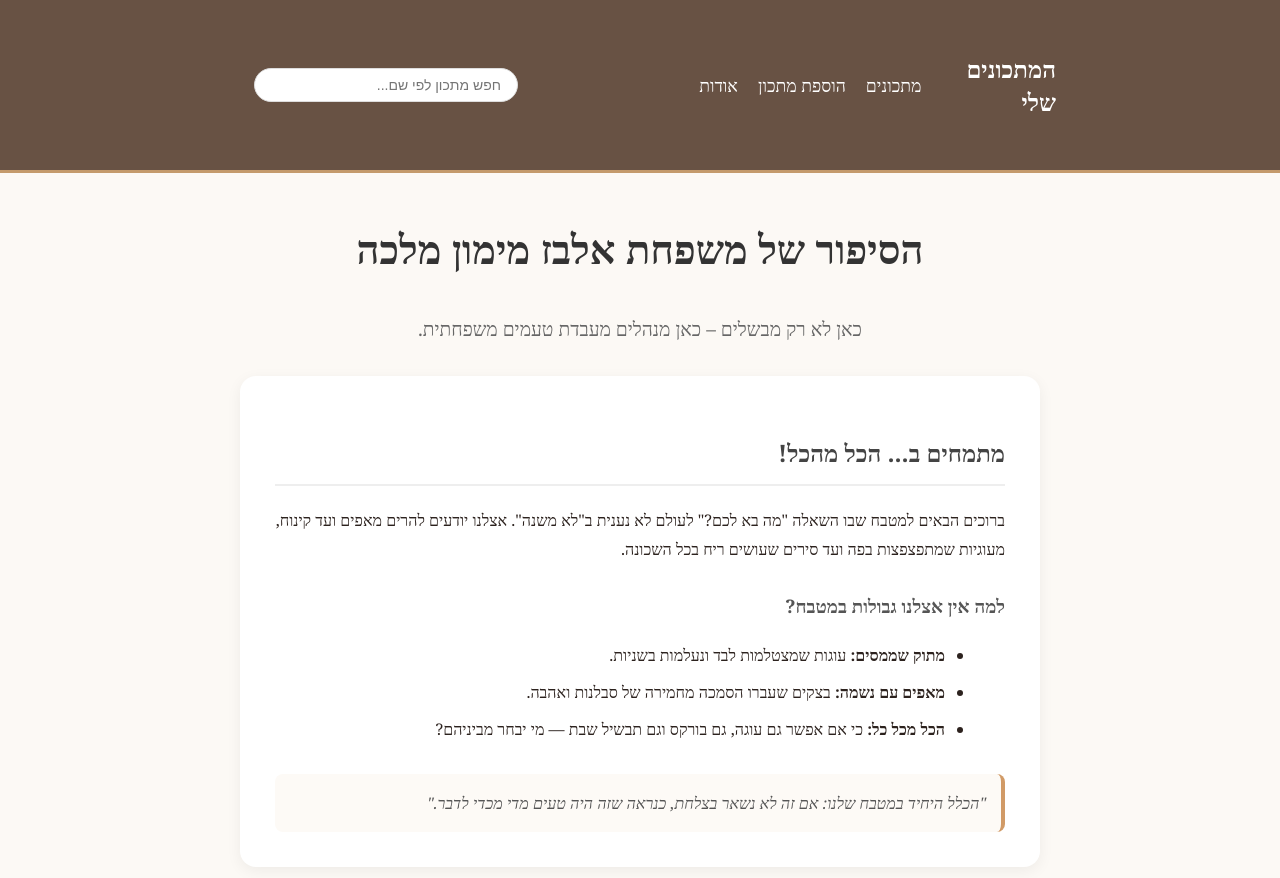
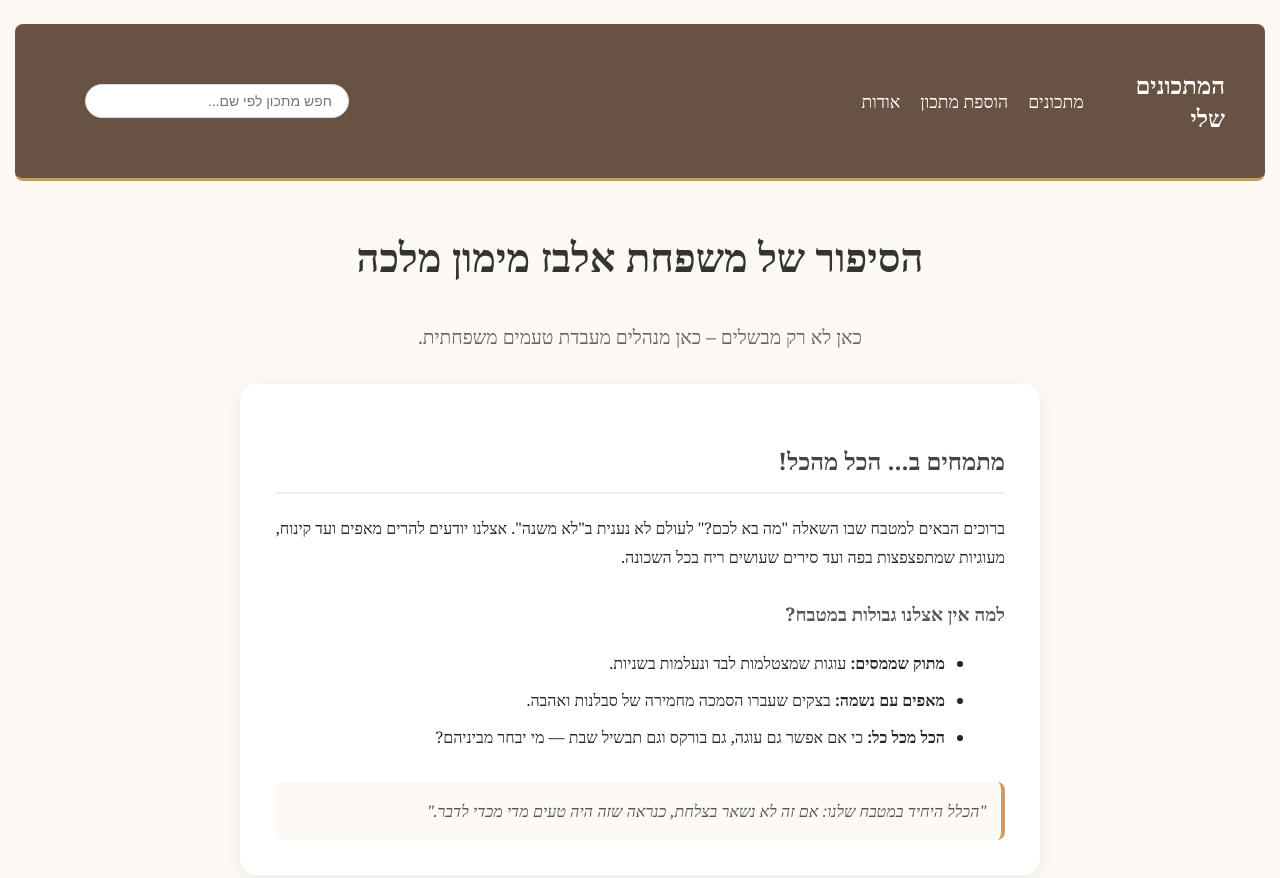
Before and after one commit to Hadas-Codes/family-recipes, a website: page client/about.html in a window 1280 px wide. Shown: the top 878 px of the page. Drawn offline with Linux system fonts and the light colour scheme.

Commit message:
Update header width to match main content grid

```diff
--- a/client/css/style.css
+++ b/client/css/style.css
@@ -18,7 +18,12 @@ body {
 header {
   background-color: var(--primary-color);
   color: #fff;
-  padding: 2rem 14rem;
+  width: 100%;
+  max-width: 1250px; /* זה בדיוק הרוחב המקסימלי של ה-main והגריד מתחתיו! */
+  margin: 1.5rem auto; /* ממרכז את ההדר ונותן לו מרווח מלמעלה ולמטה */
+  border-radius: 8px; /* אופציונלי: מעגל פינות עדין אם את רוצה שזה ייראה כמו מלבן בפני עצמו */
+  box-sizing: border-box;
+  padding: 1.5rem 2.5rem;
   display: flex;
   justify-content: space-between;
   align-items: center;
```
